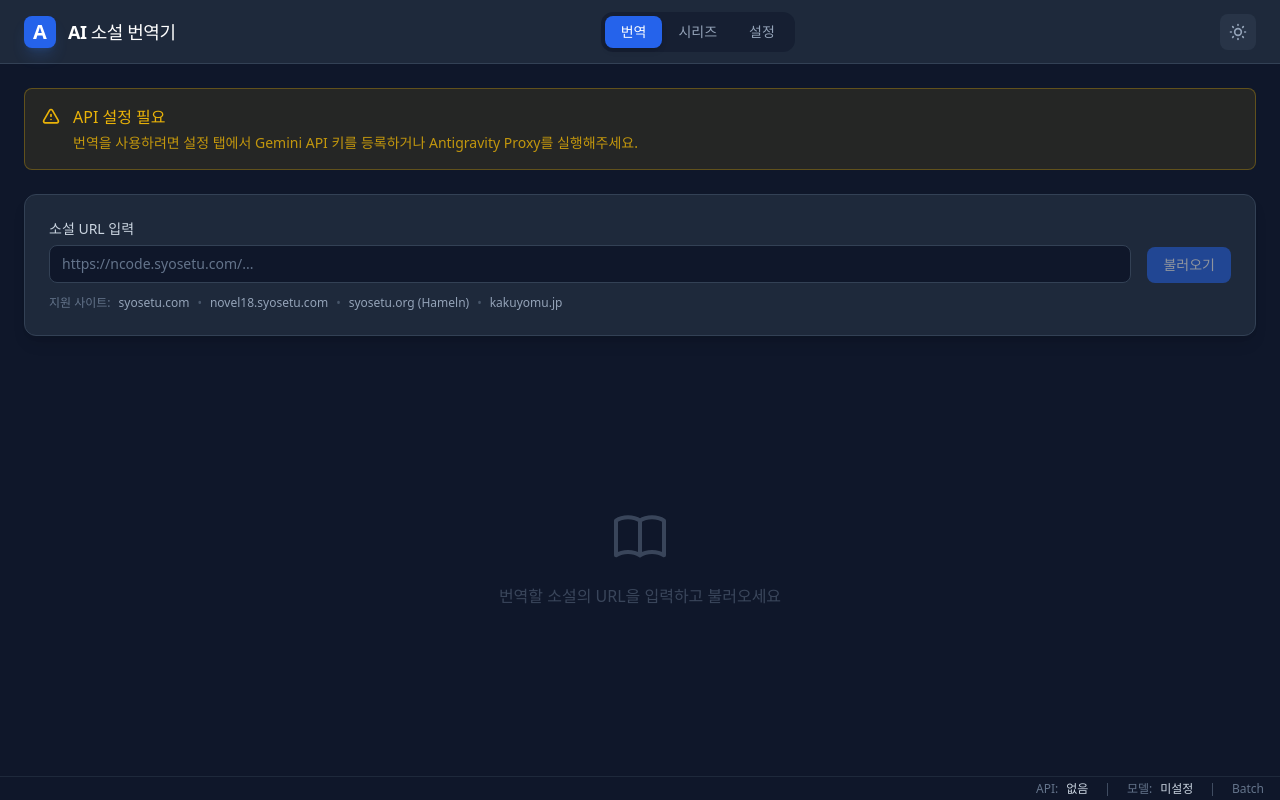
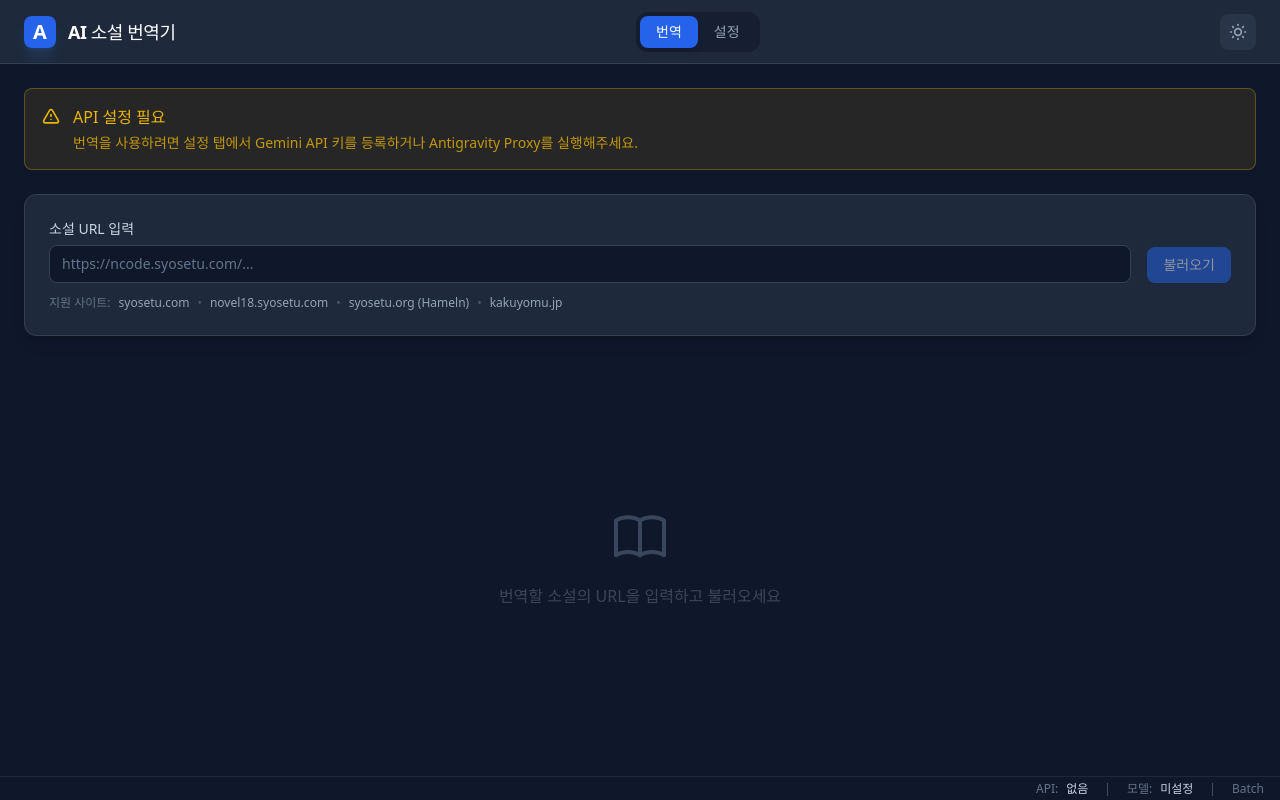
Before and after one commit to azyu/transnovel, a React (Vite) app: page / in a window 1280 px wide. Built offline with nearby package versions, Linux system fonts and the light colour scheme.

Commit message:
feat: hide series tab behind debug mode until stabilized

```diff
--- a/src/components/layout/Header.tsx
+++ b/src/components/layout/Header.tsx
@@ -3,13 +3,15 @@ import { useAppStore } from '../../stores/appStore';
 import type { TabType } from '../../types';
 
 export const Header: React.FC = () => {
-  const { currentTab, setTab, theme, toggleTheme, batchProgress, isTranslating } = useAppStore();
+  const { currentTab, setTab, theme, toggleTheme, batchProgress, isTranslating, debugMode } = useAppStore();
 
-  const tabs: { id: TabType; label: string }[] = [
+  const allTabs: { id: TabType; label: string; devOnly?: boolean }[] = [
     { id: 'translation', label: '번역' },
-    { id: 'series', label: '시리즈' },
+    { id: 'series', label: '시리즈', devOnly: true },
     { id: 'settings', label: '설정' },
   ];
+
+  const tabs = allTabs.filter(tab => !tab.devOnly || debugMode);
 
   const isDark = theme === 'dark';
   const showBatchProgress = batchProgress && isTranslating && batchProgress.status === 'translating';
```
